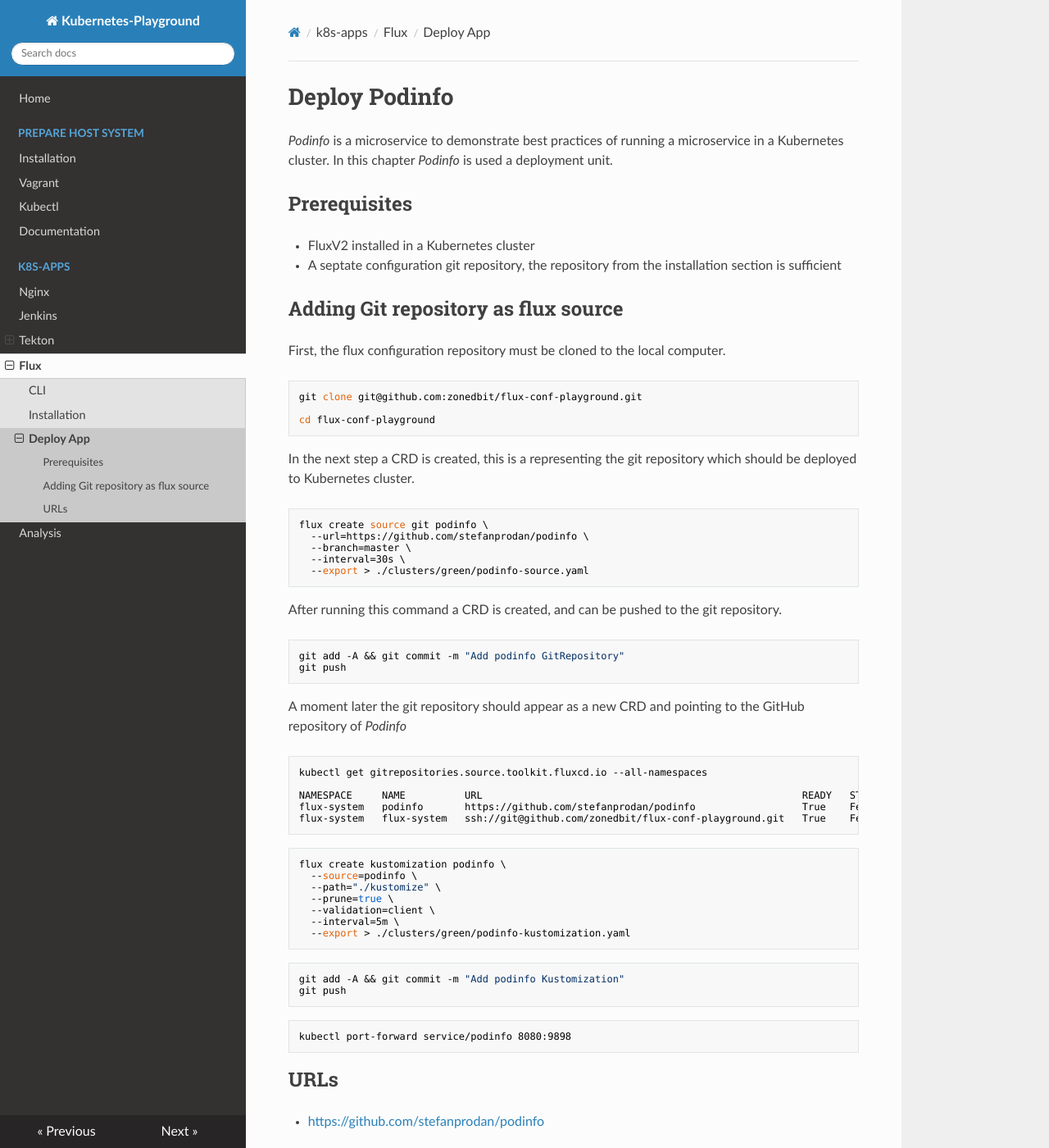
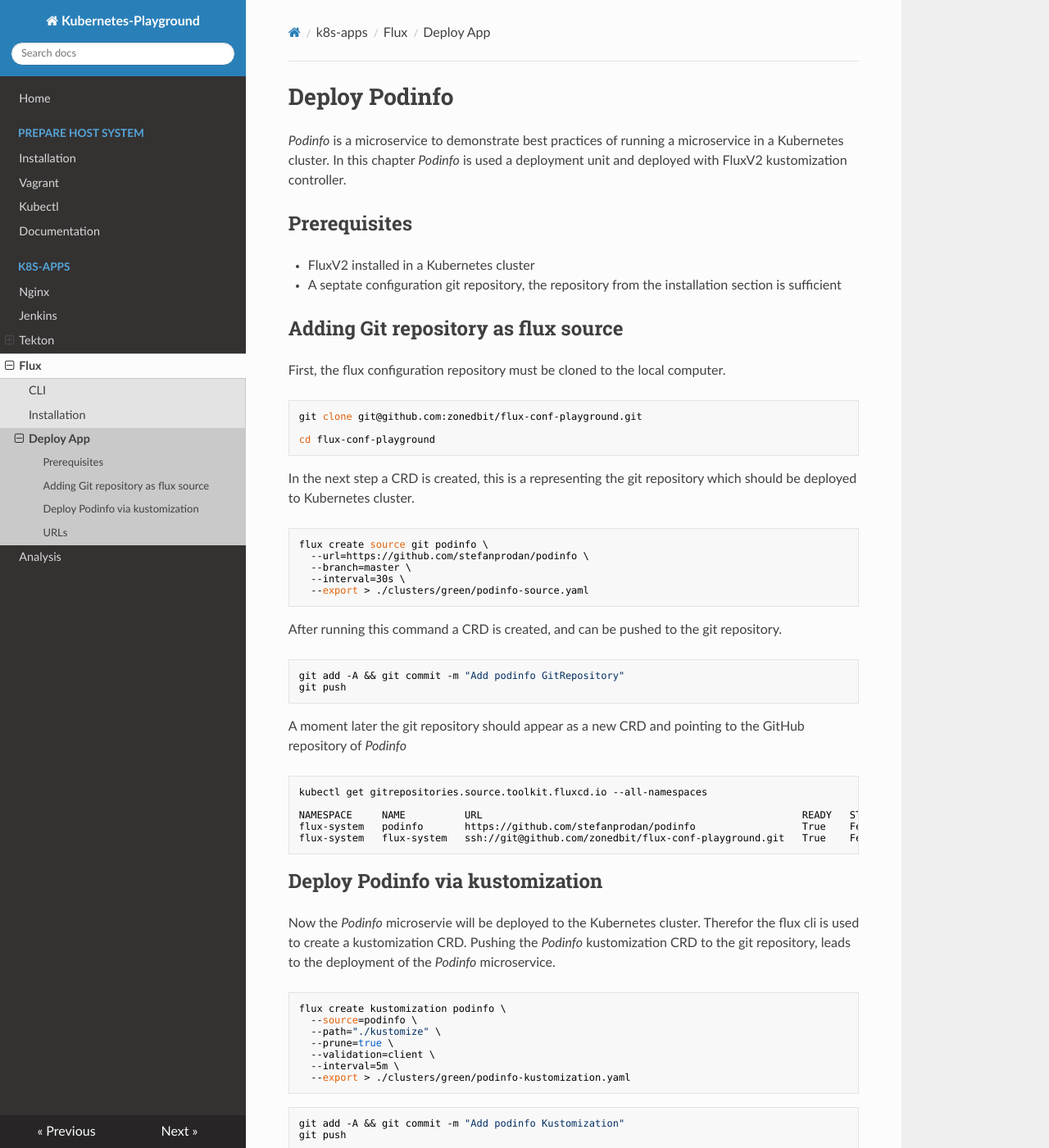
Before and after one commit to zonedbit/kubernetes-playground, an MkDocs documentation site: the page built from docs/k8s-apps/fluxv2/fluxv2-deploy-podinfo.md, in a window 1280 px wide and 1400 px high. Shown: the whole window at 82% size. Built offline with MkDocs 1.6.1, drawn with Linux system fonts in a browser that asks for light colours; nearby versions of some CDN libraries; some of the changed text lies outside the part shown.

Commit message:
feature/deployPodinfoWithFlux

````diff
--- a/docs/k8s-apps/fluxv2/fluxv2-deploy-podinfo.md
+++ b/docs/k8s-apps/fluxv2/fluxv2-deploy-podinfo.md
@@ -2,7 +2,8 @@
 
 *Podinfo* is a microservice to demonstrate best practices of
 running a microservice in a Kubernetes cluster. In this chapter
-*Podinfo* is used a deployment unit.
+*Podinfo* is used a deployment unit and deployed with FluxV2
+kustomization controller.
 
 ## Prerequisites
 
@@ -51,6 +52,12 @@ flux-system   podinfo       https://github.com/stefanprodan/podinfo
 flux-system   flux-system   ssh://git@github.com/zonedbit/flux-conf-playground.git   True    Fetched revision: flux-conf/70d9f421bb9347101c52dd20580fcbeddd2a218a   65m
 ```
 
+## Deploy Podinfo via kustomization
+
+Now the *Podinfo* microservie will be deployed to the Kubernetes cluster.
+Therefor the flux cli is used to create a kustomization CRD. Pushing the *Podinfo* kustomization
+CRD to the git repository, leads to the deployment of the *Podinfo* microservice.
+
 ``` sh
 flux create kustomization podinfo \
   --source=podinfo \
@@ -66,6 +73,9 @@ git add -A && git commit -m "Add podinfo Kustomization"
 git push
 ```
 
+By creating a port-forward it is possible to access *Podinfo*
+in a Browser via <http://127.0.0.1:8080>
+
 ``` sh
 kubectl port-forward service/podinfo 8080:9898
 ```
````
